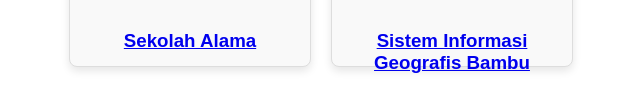
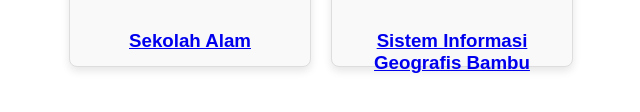
Before and after one commit to wedexyz/map-batara, a plain HTML site: page index.html in a window 1280 px wide. Shown: the part 602-714 px from the top of the page, 319-959 px from the left. Drawn offline with Linux system fonts and the light colour scheme.

Commit message:
Update index.html

```diff
--- a/index.html
+++ b/index.html
@@ -68,7 +68,7 @@
         <div class="menu-container">
             <div class="card">
                 <img src="https://kampoengbatara.id/wp-content/uploads/2024/08/logo-2-e1725375858192.jpeg" alt="Gambar Beranda"> <!-- Placeholder gambar -->
-                <a href="sekolah.html"> <h3>Sekolah Alama</h3></a>
+                <a href="sekolah.html"> <h3>Sekolah Alam</h3></a>
 
 
             </div>
```
